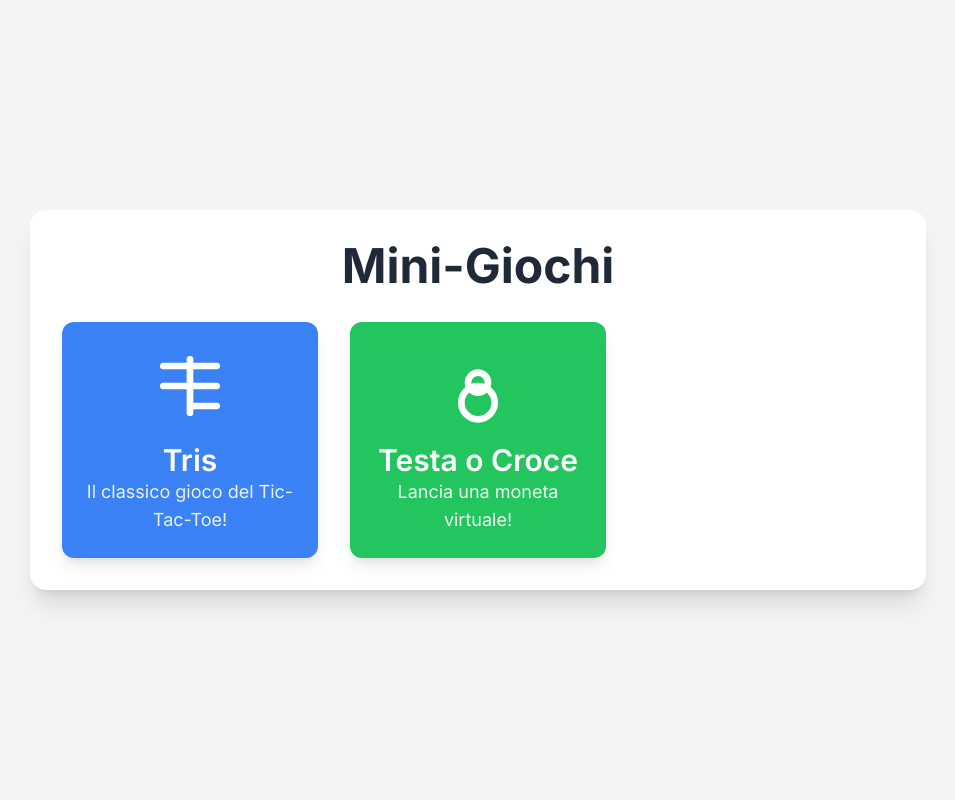
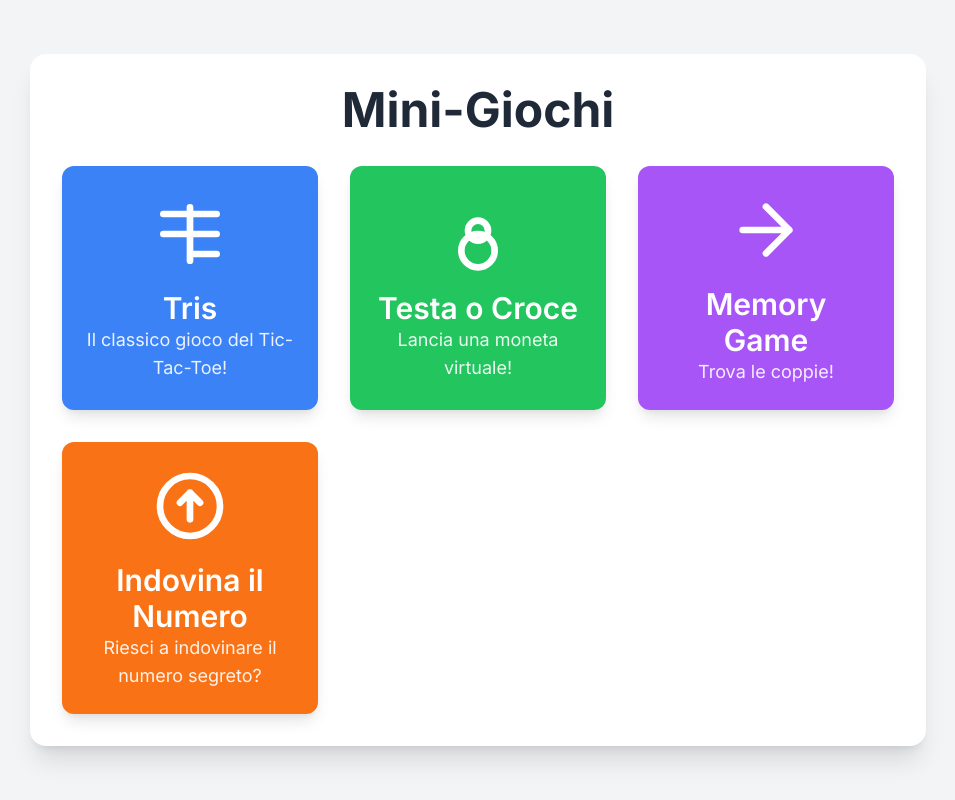
Before and after one commit to LorenzoAstolfi/Minigiochi, a plain HTML site: page index.html in a window 1280 px wide. Shown: the whole page, without its empty margins (162-1117 px from the left). Drawn offline with nearby package versions, Linux system fonts and the light colour scheme.

Commit message:
Update index.html

```diff
--- a/index.html
+++ b/index.html
@@ -62,15 +62,21 @@
                 <p class="text-lg opacity-90">Lancia una moneta virtuale!</p>
             </a>
 
-            <!--
-            <a href="nome_gioco.html" class="game-card flex flex-col items-center justify-center p-6 bg-purple-500 text-white rounded-xl hover:bg-purple-600 transition-all duration-300">
+            <a href="memory_game.html" class="game-card flex flex-col items-center justify-center p-6 bg-purple-500 text-white rounded-xl hover:bg-purple-600 transition-all duration-300">
                 <svg class="w-20 h-20 mb-4" fill="none" stroke="currentColor" viewBox="0 0 24 24" xmlns="http://www.w3.org/2000/svg">
-                    <path stroke-linecap="round" stroke-linejoin="round" stroke-width="2" d="M13 10V3L4 14h7v7l9-11h-7z"></path>
+                    <path stroke-linecap="round" stroke-linejoin="round" stroke-width="2" d="M5 12h14M12 5l7 7-7 7"></path>
                 </svg>
-                <h2 class="text-3xl font-semibold">Nome Gioco</h2>
-                <p class="text-lg opacity-90">Breve descrizione del gioco.</p>
+                <h2 class="text-3xl font-semibold">Memory Game</h2>
+                <p class="text-lg opacity-90">Trova le coppie!</p>
             </a>
-            -->
+
+            <a href="guess_the_number.html" class="game-card flex flex-col items-center justify-center p-6 bg-orange-500 text-white rounded-xl hover:bg-orange-600 transition-all duration-300">
+                <svg class="w-20 h-20 mb-4" fill="none" stroke="currentColor" viewBox="0 0 24 24" xmlns="http://www.w3.org/2000/svg">
+                    <path stroke-linecap="round" stroke-linejoin="round" stroke-width="2" d="M9 11l3-3m0 0l3 3m-3-3v8m0-13a9 9 0 110 18 9 9 0 010-18z"></path>
+                </svg>
+                <h2 class="text-3xl font-semibold">Indovina il Numero</h2>
+                <p class="text-lg opacity-90">Riesci a indovinare il numero segreto?</p>
+            </a>
         </div>
     </div>
 </body>
```
